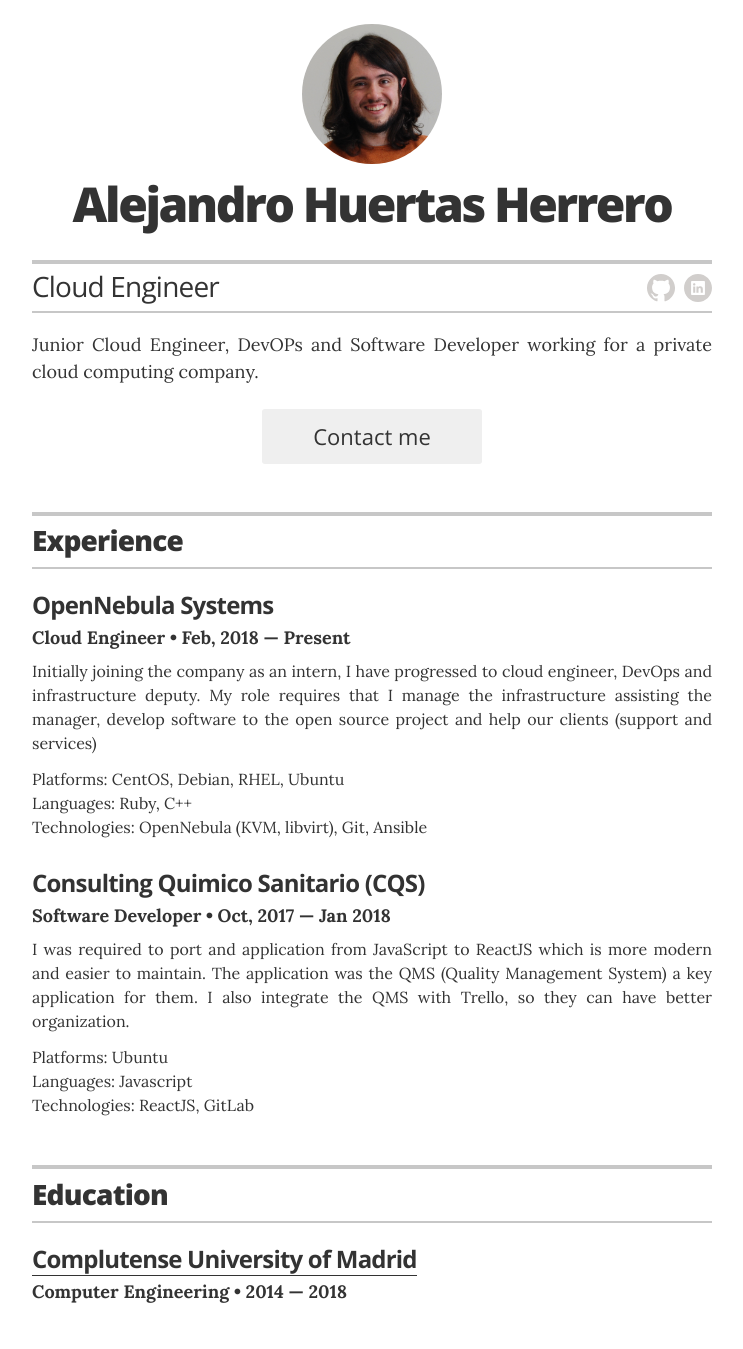
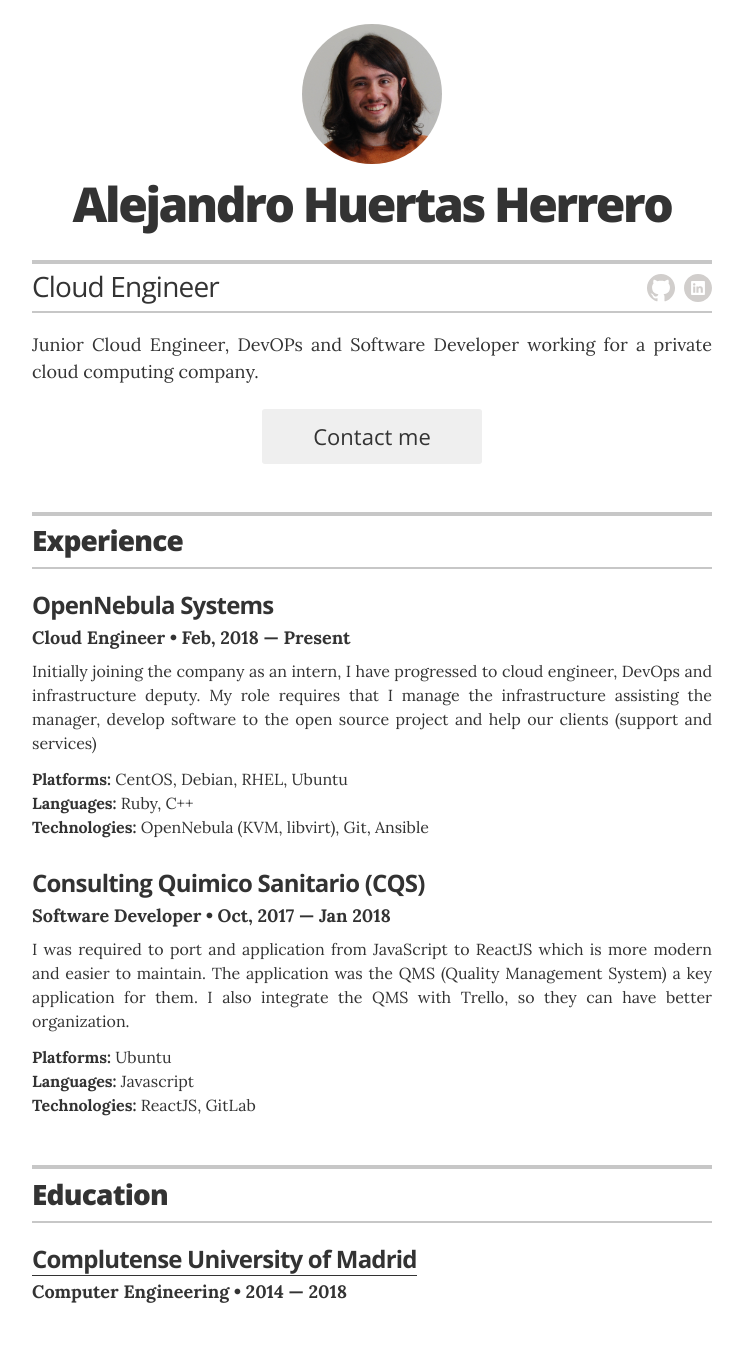
Before and after one commit to al3xhh/ahuertas.github.io, a Jekyll site: the page built from index.html, in a window 1280 px wide. Shown: the whole page, without its empty margins (268-1011 px from the left). Built offline with Jekyll 4.4.1, drawn with Linux system fonts in a browser that asks for light colours; some of the changed lines change nothing that is shown.

Commit message:
Small changes

```diff
--- a/_layouts/resume.html
+++ b/_layouts/resume.html
@@ -58,9 +58,9 @@
           </p>
 
           <p class="resume-item-copy">
-            Platforms: CentOS, Debian, RHEL, Ubuntu<br />
-            Languages: Ruby, C++<br />
-            Technologies: OpenNebula (KVM, libvirt), Git, Ansible
+            <b>Platforms:</b> CentOS, Debian, RHEL, Ubuntu<br />
+            <b>Languages:</b> Ruby, C++<br />
+            <b>Technologies:</b> OpenNebula (KVM, libvirt), Git, Ansible
           </p>
         </div><!-- end of resume-item -->
 
@@ -73,9 +73,9 @@
           </p>
 
           <p class="resume-item-copy">
-            Platforms: Ubuntu<br />
-            Languages: Javascript<br />
-            Technologies: ReactJS, GitLab
+            <b>Platforms:</b> Ubuntu<br />
+            <b>Languages:</b> Javascript<br />
+            <b>Technologies:</b> ReactJS, GitLab
           </p>
         </div><!-- end of resume-item -->
       </section>
```
